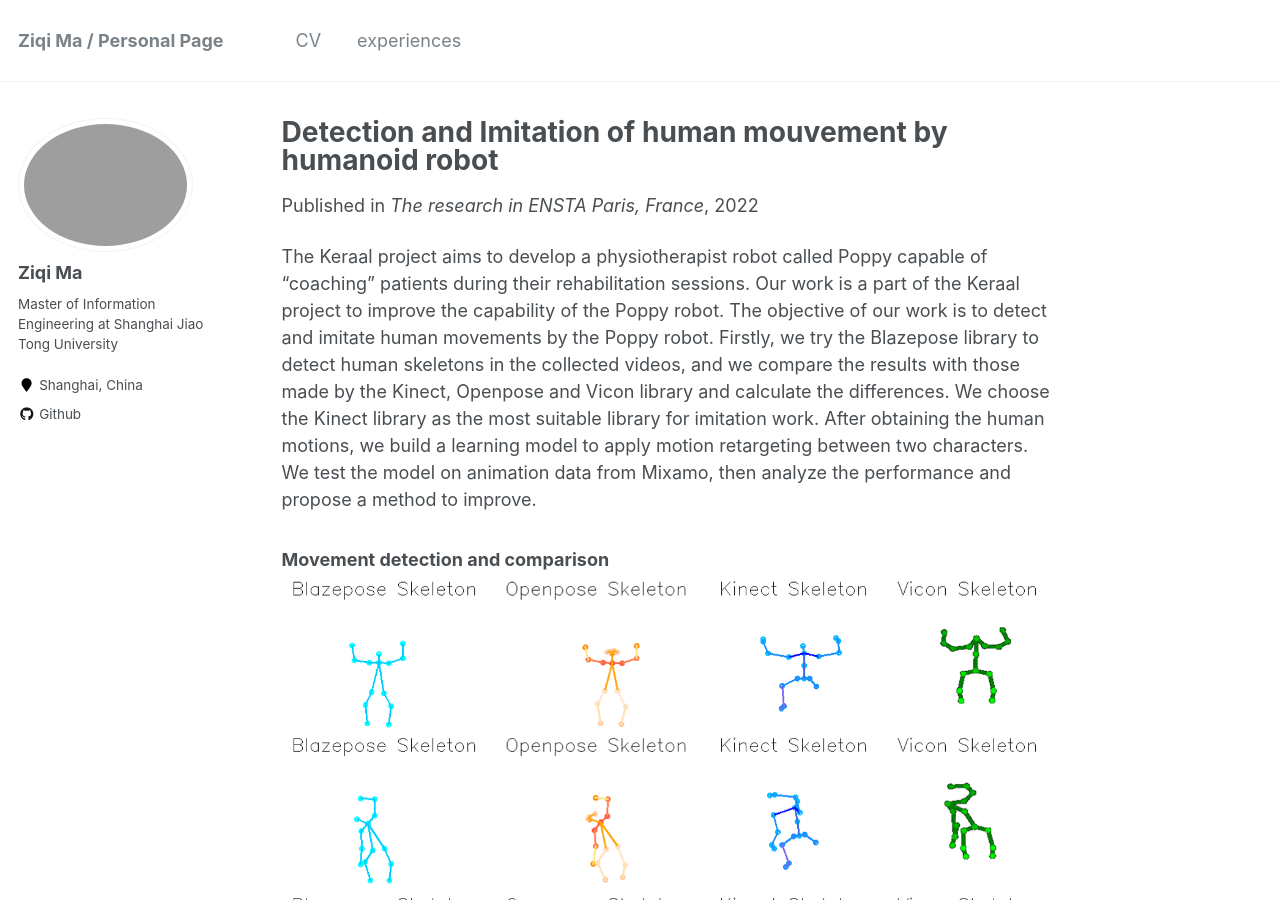
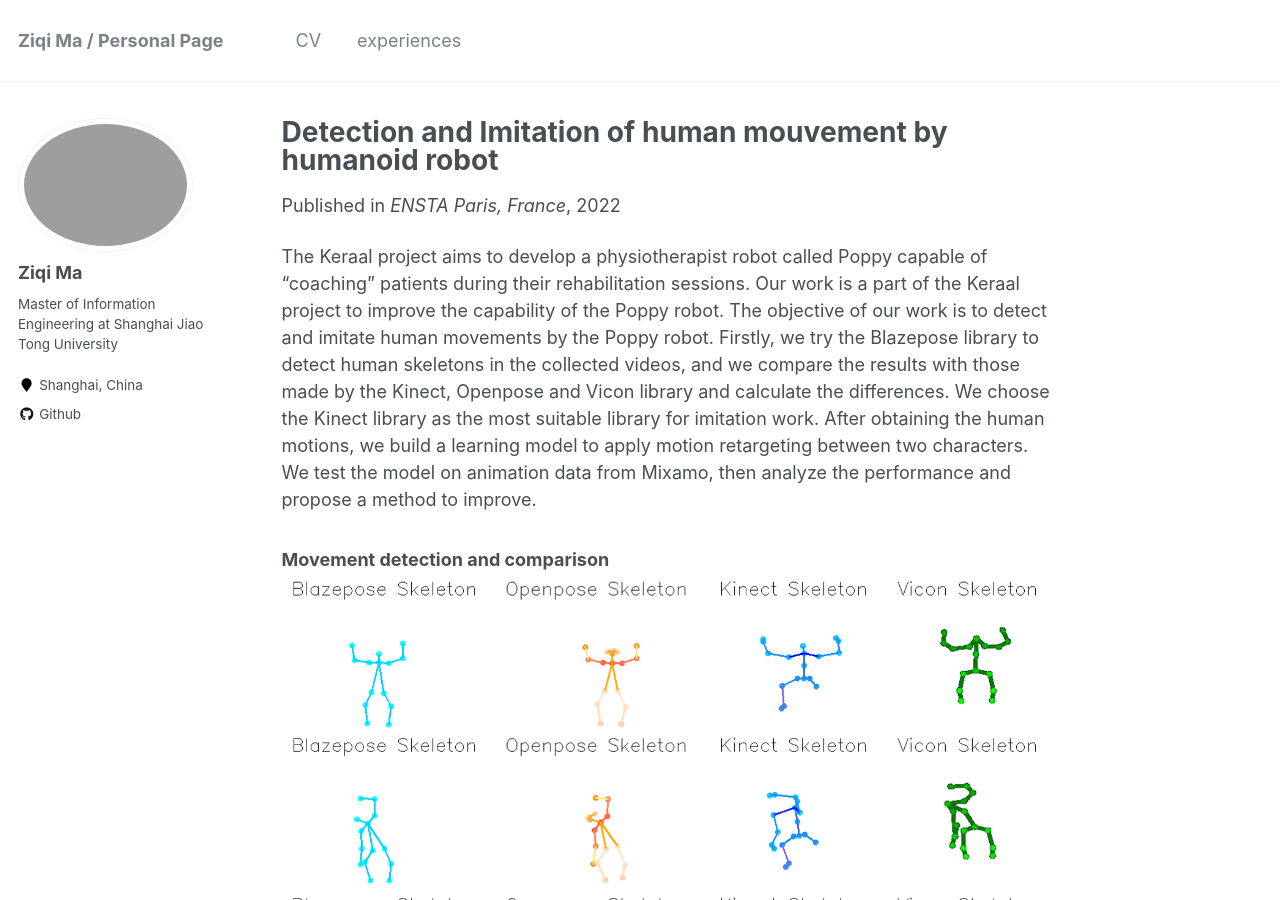
Before and after one commit to GuoyuloveSunshine/GuoyuloveSunshine.github.io, a Jekyll site: the page built from _publications/2022ENSTA.md, in a window 1280 px wide and 900 px high. Built offline with Jekyll 4.4.1, drawn with Linux system fonts in a browser that asks for light colours.

Commit message:
fit bugs

```diff
--- a/_includes/archive-single.html
+++ b/_includes/archive-single.html
@@ -41,7 +41,7 @@
         {% if post.collection == 'teaching' %}
           <p> {{ post.type }}, <i>{{ post.venue }}</i>, {{ post.date | default: "1900-01-01" | date: "%Y" }} </p>
         {% elsif post.collection == 'publications' %}
-          <p>Published in <i>{{ post.venue }}</i>, {{ post.date | default: "1900-01-01" | date: "%Y" }} </p>
+          <p>Research in <i>{{ post.venue }}</i>, {{ post.date | default: "1900-01-01" | date: "%Y" }} </p>
         {% elsif post.date %}
          <p class="page__date"><strong><i class="fa fa-fw fa-calendar" aria-hidden="true"></i> {{ site.data.ui-text[site.locale].date_label | default: "Published:" }}</strong> <time datetime="{{ post.date | default: "1900-01-01" | date_to_xmlschema }}">{{ post.date | default: "1900-01-01" | date: "%B %d, %Y" }}</time></p>
         {% elsif post.repodate %}
--- a/_publications/2022ENSTA.md
+++ b/_publications/2022ENSTA.md
@@ -1,9 +1,9 @@
 ---
 title: "Detection and Imitation of human mouvement by humanoid robot"
-collection: experiences
+collection: Experiences
 permalink: /publication/ENSTA
 date: "Sep. 2022"
-venue: 'The research in ENSTA Paris, France'
+venue: 'ENSTA Paris, France'
 ---
 
 The Keraal project aims to develop a physiotherapist robot called Poppy capable of “coaching” patients during their rehabilitation sessions. Our work is a part of the Keraal project to improve the capability of the Poppy robot. The objective of our work is to detect and imitate human movements by the Poppy robot. Firstly, we try the Blazepose library to detect human skeletons in the collected videos, and we compare the results with those made by the Kinect, Openpose and Vicon library and calculate the differences. We choose the Kinect library as the most suitable library for imitation work. After obtaining the human motions, we build a learning model to apply motion retargeting between two characters. We test the model on animation data from Mixamo, then analyze the performance and propose a method to improve.
```
